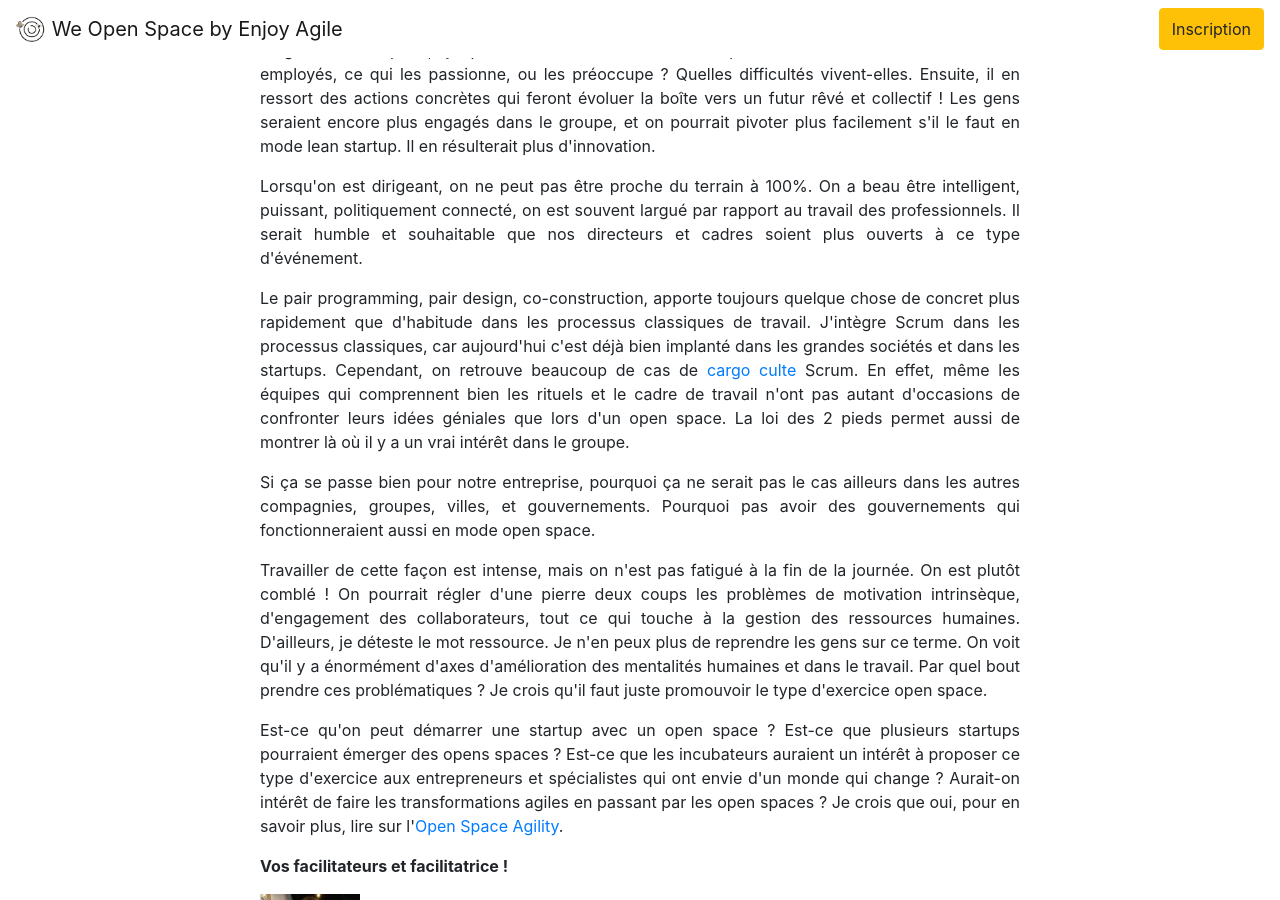
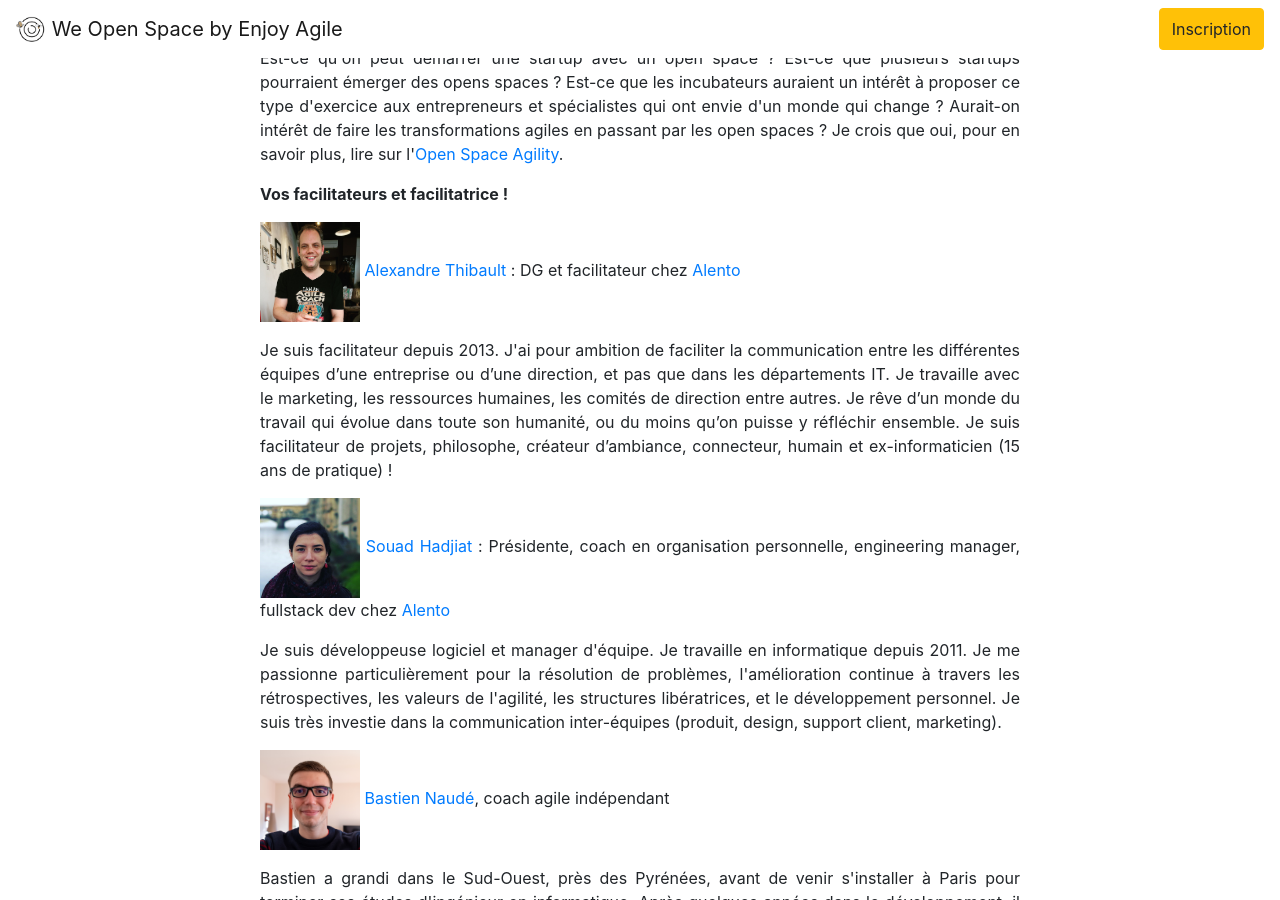
Before and after one commit to alexthib/weopenspace, a Jekyll site: the page built from index.html, in a window 1280 px wide and 900 px high, scrolled down 2193 px. Built offline with Jekyll 4.4.1, drawn with Linux system fonts in a browser that asks for light colours; nearby versions of some CDN libraries; the list of posts is cut into pages by our own code; some of the changed text lies outside the part shown.

Commit message:
maj des profils de souad et alex, et suppression de la mention à Agorapulse

```diff
--- a/index.html
+++ b/index.html
@@ -1,6 +1,6 @@
 ---
 layout: home
-title:  "We Open Space @Agorapulse Paris"
+title:  "We Open Space by Alento"
 ---
 
 <!-- ******************** CAROUSSEL SECTION ******************** -->
@@ -87,7 +87,7 @@ title:  "We Open Space @Agorapulse Paris"
   </p>
 
   <p>
-    Café fourni, le reste, vous apportez ou vous allez chercher dans les restos autour de Agorapulse qui nous ouvre ses portes pour l'occasion !
+    Café fourni, le reste, vous apportez ou vous allez chercher dans les restos autour du lieu qui nous ouvre ses portes pour l'occasion !
   </p>
 
   <p>
@@ -99,20 +99,6 @@ title:  "We Open Space @Agorapulse Paris"
       <li>Fermeture du cercle à 17h, et des locaux à 17h30.</li>
     </ul>
   </p>
-
-</div>
-
-<!-- ******************** ADDRESS SECTION ******************** -->
-<div id="address" class="centered">
-  <div class="container d-flex flex-md-row justify-content-between">
-    <a class="py-2" href="https://www.agorapulse.com/" target="_agorapulse">
-      <img src="/images/agorapulse.png" width="200px" />
-    </a>
-  </div>
-
-  <div _ngcontent-c12="" class="col l12 m12 s12 google_maps show_google_maps">
-    <iframe src="https://www.google.com/maps/embed?pb=!1m14!1m8!1m3!1d10499.607689254626!2d2.3438197!3d48.8600806!3m2!1i1024!2i768!4f13.1!3m3!1m2!1s0x0%3A0xe575b84f33ea54fb!2sAgoraPulse!5e0!3m2!1sen!2sfr!4v1563223277033!5m2!1sen!2sfr" width="600" height="450" frameborder="0" style="border:0" allowfullscreen></iframe>
-  </div>
 
 </div>
 
@@ -156,15 +142,15 @@ title:  "We Open Space @Agorapulse Paris"
 
   <p>
     <img src="/images/alexthib-I-am-an-agile-coach-squared.jpg" width="100" height="100" alt="Alexandre Thibault">
-    <a href="http://enjoyagile.com/a-propos/" target="enjoyagile">Alexandre Thibault</a> : coach agile chez <a href="http://www.oddes-pyxis.com/alexandre-thibault/" target="oddes">Oddes Conseil</a>
+    <a href="https://www.linkedin.com/in/alexthib" target="linkedin">Alexandre Thibault</a> : DG et facilitateur chez <a href="https://www.alento.fr/about" target="alento">Alento</a>
   </p>
   <p>
-    Je suis coach agile et d’organisation depuis 2013. J'ai pour ambition de faciliter la communication entre les différentes équipes d’une entreprise ou d’une direction, et pas que dans les départements IT. Je travaille avec le marketing, les ressources humaines, les comités de direction entre autres. J'aide les managers et directeurs à créer des environnements de travail où les membres d’équipes sont engagés. Je rêve d’un monde du travail qui évolue dans toute son humanité, ou du moins qu’on puisse y réfléchir ensemble. Je suis facilitateur de projets, coach agile, philosophe, créateur d’ambiance, connecteur, humain et ex-informaticien (15 ans de pratique) !
+    Je suis facilitateur depuis 2013. J'ai pour ambition de faciliter la communication entre les différentes équipes d’une entreprise ou d’une direction, et pas que dans les départements IT. Je travaille avec le marketing, les ressources humaines, les comités de direction entre autres. Je rêve d’un monde du travail qui évolue dans toute son humanité, ou du moins qu’on puisse y réfléchir ensemble. Je suis facilitateur de projets, philosophe, créateur d’ambiance, connecteur, humain et ex-informaticien (15 ans de pratique) !
   </p>
 
   <p>
     <img src="/images/souad.jpeg" width="100" height="100" alt="Souad Hadjiat">
-    <a href="https://www.linkedin.com/in/souadhadjiat/" target="linkedinsouad">Souad Hadjiat</a> : engineering manager, fullstack dev chez <a href="https://www.agorapulse.com/" target="_agorapulse">Agorapulse</a>
+    <a href="https://www.linkedin.com/in/souadhadjiat/" target="linkedinsouad">Souad Hadjiat</a> : Présidente, coach  en organisation personnelle, engineering manager, fullstack dev chez <a href="https://www.alento.fr/about" target="alento">Alento</a>
   </p>
   <p>
    Je suis développeuse logiciel et manager d'équipe. Je travaille en informatique depuis 2011. Je me passionne particulièrement pour la résolution de problèmes, l'amélioration continue à travers les rétrospectives, les valeurs de l'agilité, les structures libératrices, et le développement personnel. Je suis très investie dans la communication inter-équipes (produit, design, support client, marketing).
```
